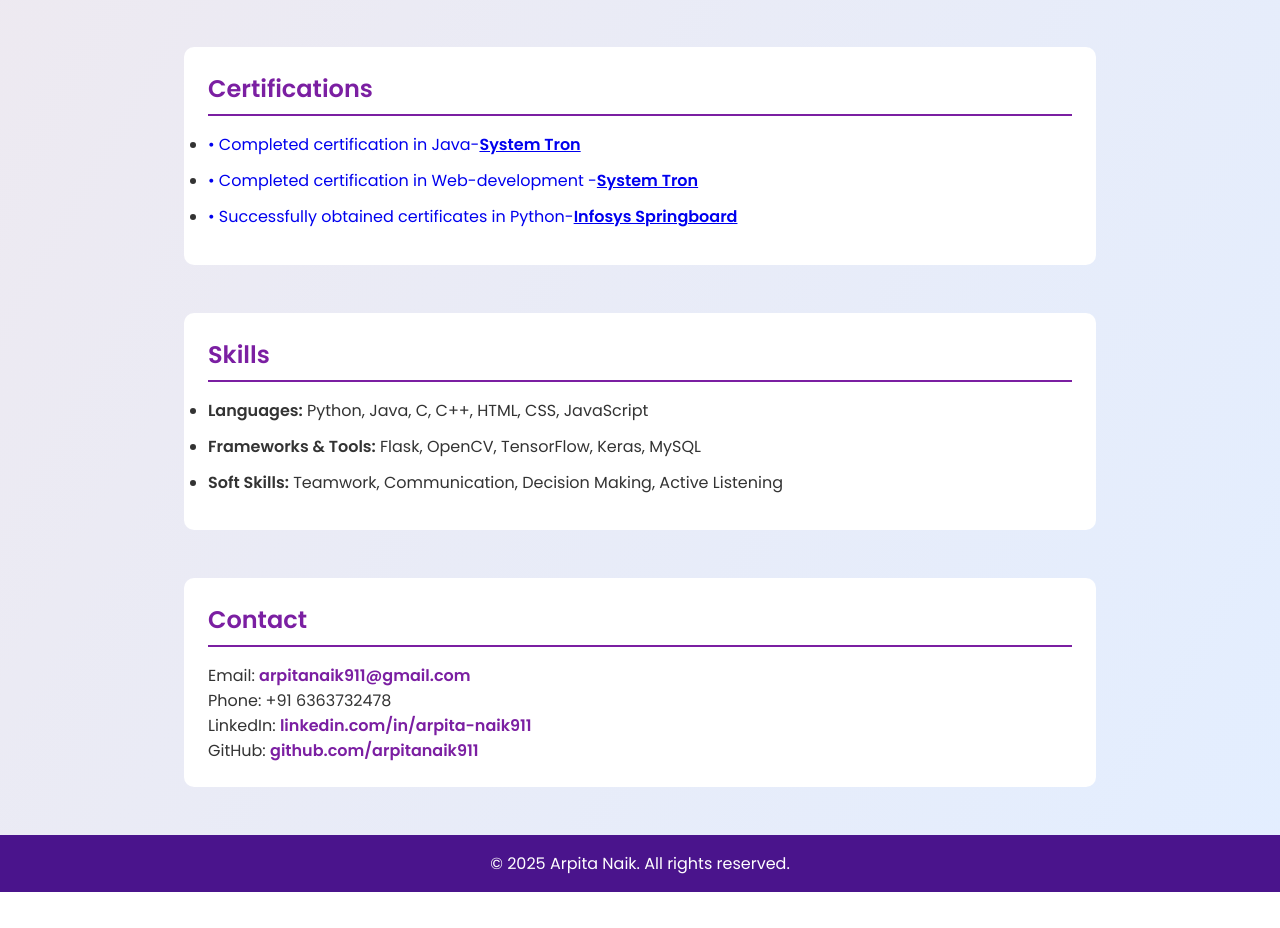
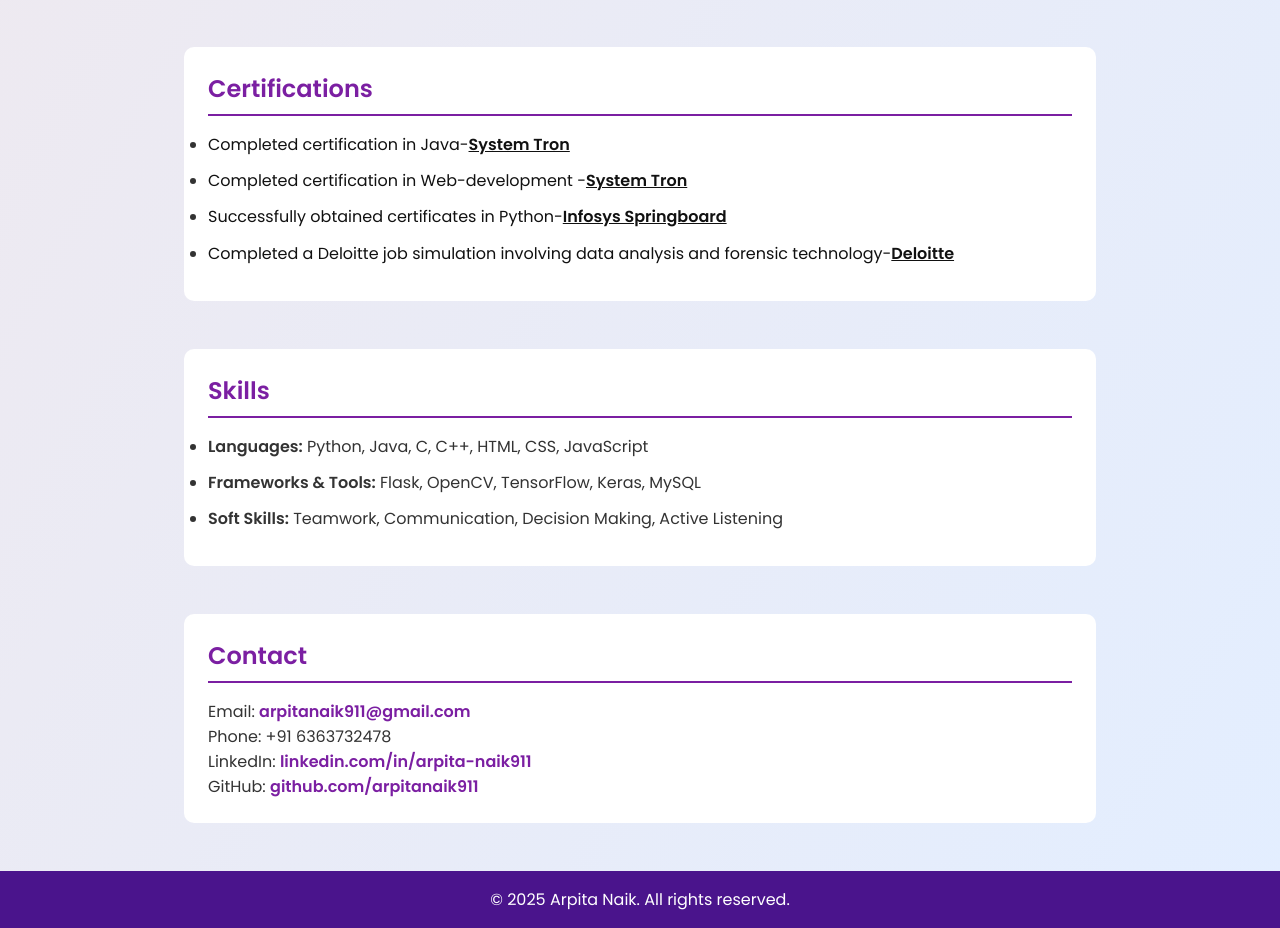
Before and after one commit to arpitanaik911/Portfolio, a plain HTML site: page index.html in a window 1280 px wide. Shown: the part 1681-2609 px from the top of the page. Before the commit the page ends 2573 px from the top, so only its background shows below. Drawn offline with Linux system fonts and the light colour scheme.

Commit message:
Edited index.html file

```diff
--- a/index.html
+++ b/index.html
@@ -113,6 +113,7 @@ section {
 
     /* Certificate section: remove underline from all certificate links by default, show underline on hover */
     #certifications ul a {
+      color: #111;
       text-decoration: none;
     }
     #certifications ul a:hover {
@@ -269,7 +270,7 @@ section {
         </svg>
         GitHub
       </a>
-      <a class="banner-btn" href="https://drive.google.com/file/d/1yVsEENJT5bqlBdOtdZeKNxgDoK8NWtD-/view?usp=drive_link"
+      <a class="banner-btn" href="https://drive.google.com/file/d/1xB6hPAw0Yjtogp1e0CF9rKUjmw6vcNZH/view?usp=drive_link"
         target="_blank">
         <svg xmlns="http://www.w3.org/2000/svg" width="20" height="20" viewBox="0 0 24 24" fill="#7b1fa2"
           style="vertical-align:middle;margin-right:6px;">
@@ -324,13 +325,16 @@ section {
       <h2>Certifications</h2>
       <ul>
         <li>
-          <a href="https://drive.google.com/file/d/1yjjR0GfRnUrAIWpKlIYCAHSPjFXEtDOX/view?usp=drive_link" target="_blank">• Completed certification in Java-<span class="cert-provider">System Tron</span></a>
+          <a href="https://drive.google.com/file/d/1yjjR0GfRnUrAIWpKlIYCAHSPjFXEtDOX/view?usp=drive_link" target="_blank">Completed certification in Java-<span class="cert-provider">System Tron</span></a>
         </li>
         <li>
-          <a href="https://drive.google.com/file/d/1700k6i5OO8ePRUu0nrC1Ewr7AGSrGj7N/view?usp=drive_link" target="_blank">• Completed certification in Web-development -<span class="cert-provider">System Tron</span></a>
+          <a href="https://drive.google.com/file/d/1700k6i5OO8ePRUu0nrC1Ewr7AGSrGj7N/view?usp=drive_link" target="_blank"> Completed certification in Web-development -<span class="cert-provider">System Tron</span></a>
         </li>
         <li>
-          <a href="https://example.com/sql-python-certificate" target="_blank">• Successfully obtained certificates in Python-<span class="cert-provider">Infosys Springboard</span></a>
+          <a href="https://example.com/sql-python-certificate" target="_blank">Successfully obtained certificates in Python-<span class="cert-provider">Infosys Springboard</span></a>
+        </li>
+        <li>
+          <a href="https://drive.google.com/file/d/1QiSr17ZEi-Yi2Oqp1KpS3-JbeY-f4uAw/view?usp=drive_link" target="_blank"> Completed a Deloitte job simulation involving data analysis and forensic technology-<span class="cert-provider">Deloitte</span></a>
         </li>
       </ul>
     </section>
```
Also changed, not shown: 1 other file.
